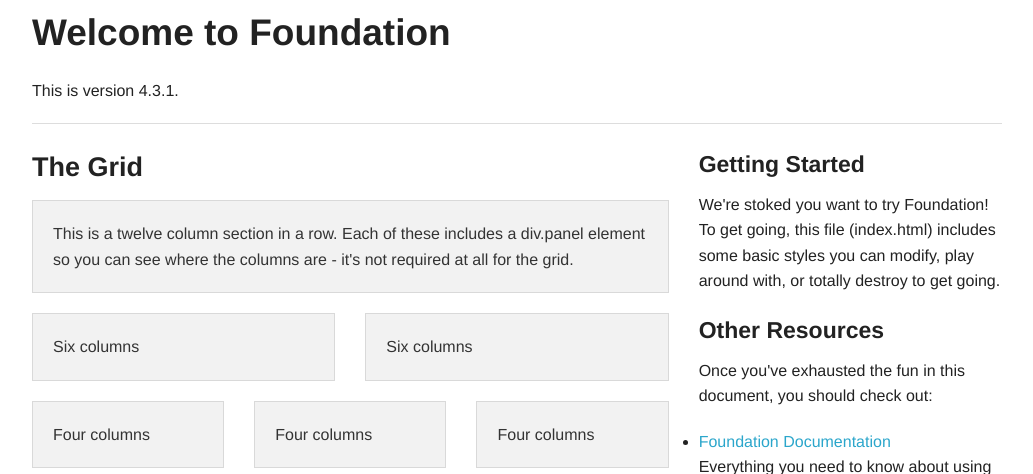
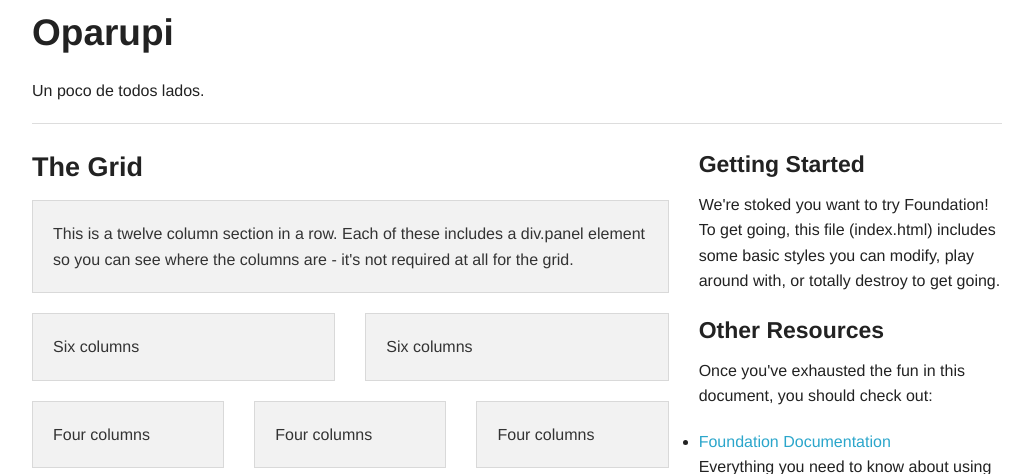
Before and after one commit to mativs/oparupi, a Python web app: template oparupi/templates/home.html in a window 1280 px wide. Shown: the top 474 px of the page, without its empty margins (123-1156 px from the left). Run offline with Jinja, Linux system fonts and the light colour scheme; the template is opened without the code that fills it, so the values that code supplies are empty.

Commit message:
Add title

```diff
--- a/oparupi/templates/home.html
+++ b/oparupi/templates/home.html
@@ -5,12 +5,10 @@
 <head>
   <meta charset="utf-8">
   <meta name="viewport" content="width=device-width">
-  <title>Foundation 4</title>
+  <title>Oparupi</title>
 
 
   <link rel="stylesheet" href="{{ STATIC_URL }}css/app.css">
-
-
   <script src="{{ STATIC_URL }}js/vendor/custom.modernizr.js"></script>
 
 </head>
@@ -18,8 +16,8 @@
 
   <div class="row">
     <div class="large-12 columns">
-      <h2>Welcome to Foundation</h2>
-      <p>This is version 4.3.1.</p>
+      <h2>Oparupi</h2>
+      <p>Un poco de todos lados.</p>
       <hr />
     </div>
   </div>
```
